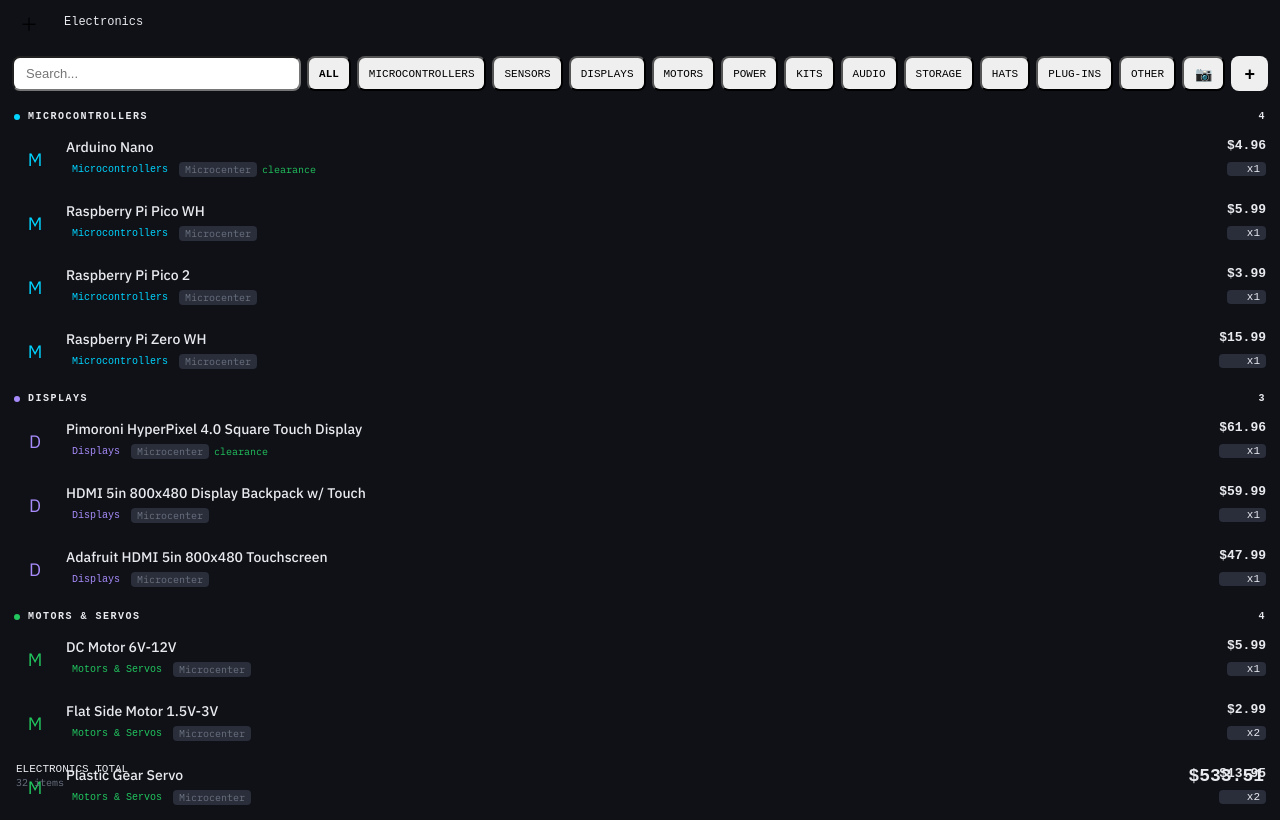
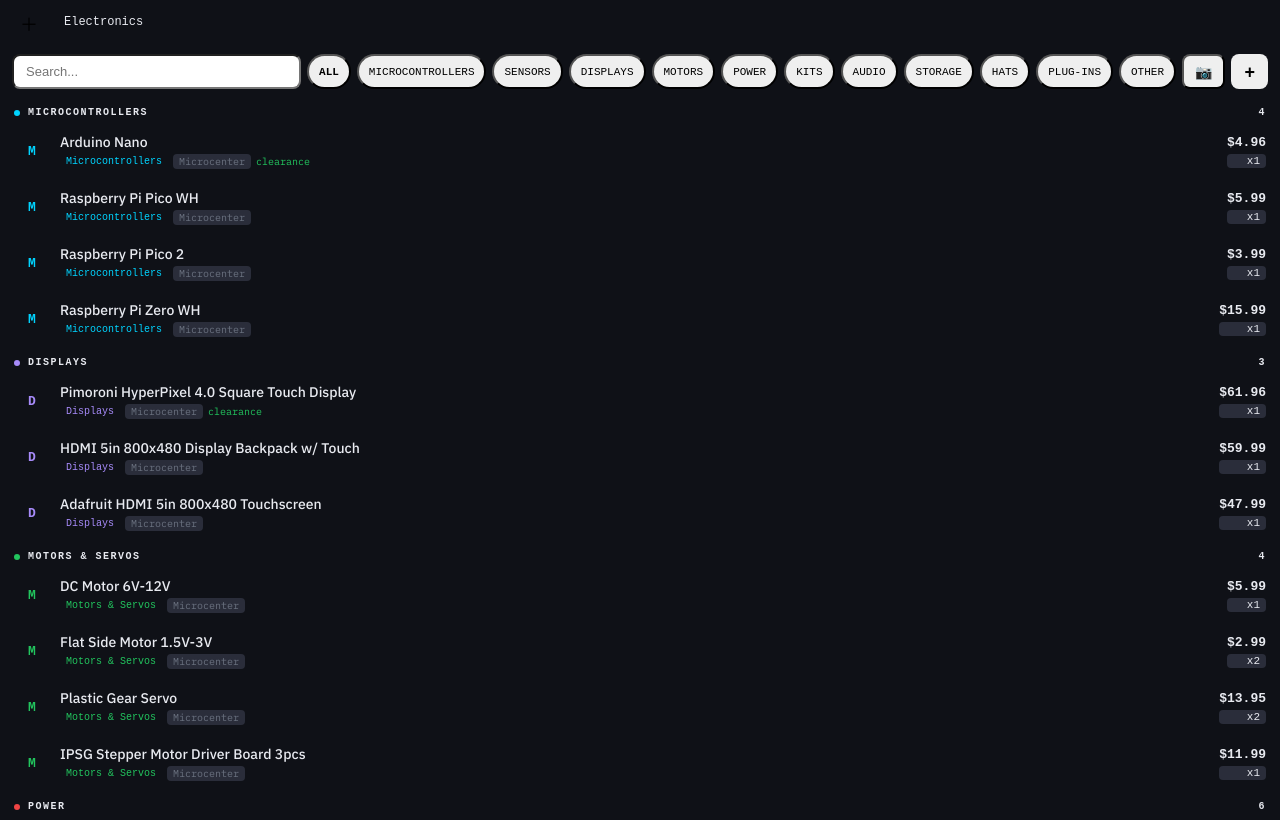
Before and after one commit to exp62625/Inventory, a plain HTML site: page index.html in a window 1280 px wide. Shown: the top 820 px of the page. Drawn offline with Linux system fonts and the light colour scheme.

Commit message:
Update index.html

```diff
--- a/index.html
+++ b/index.html
@@ -9,21 +9,21 @@
 @import url('https://fonts.googleapis.com/css2?family=IBM+Plex+Mono:wght@400;600&family=IBM+Plex+Sans:wght@400;500;600&display=swap');
 :root{--bg:#0f1117;--surface:#1a1d27;--border:#2a2d3a;--accent:#f7931a;--accent2:#00d4ff;--text:#e8eaf0;--muted:#6b7280;--danger:#ef4444;--success:#22c55e;--warning:#f59e0b;}
 *{box-sizing:border-box;margin:0;padding:0;}
-body{background:var(--bg);color:var(--text);font-family:'IBM Plex Sans',sans-serif;font-size:14px;min-height:100vh;padding-bottom:80px;}
+body{background:var(--bg);color:var(--text);font-family:'IBM Plex Sans',sans-serif;font-size:14px;min-height:100vh;padding-bottom:20px;}
 
 /* TABS BAR */
 .tabs-bar{background:var(–surface);border-bottom:1px solid var(–border);display:flex;align-items:center;padding:0 8px;overflow-x:auto;scrollbar-width:none;position:sticky;top:0;z-index:101;}
 .tabs-bar::-webkit-scrollbar{display:none;}
-.tab-pill{padding:12px 14px;font-family:‘IBM Plex Mono’,monospace;font-size:12px;color:var(–muted);cursor:pointer;white-space:nowrap;border-bottom:2px solid transparent;flex-shrink:0;}
+.tab-pill{padding:10px 14px;font-family:‘IBM Plex Mono’,monospace;font-size:12px;color:var(–muted);cursor:pointer;white-space:nowrap;border-bottom:2px solid transparent;flex-shrink:0;}
 .tab-pill.active{color:var(–accent);border-bottom-color:var(–accent);}
 .tab-add-btn{padding:10px 12px;font-size:18px;color:var(–accent2);cursor:pointer;flex-shrink:0;border:none;background:none;}
 
 /* TOOLBAR */
-.toolbar{padding:10px 12px;display:flex;gap:6px;flex-wrap:wrap;background:var(–bg);border-bottom:1px solid var(–border);position:sticky;top:45px;z-index:99;}
+.toolbar{padding:8px 12px;display:flex;gap:6px;flex-wrap:wrap;background:var(–bg);border-bottom:1px solid var(–border);position:sticky;top:45px;z-index:99;}
 .search-wrap{flex:1;min-width:140px;}
 .search-wrap input{width:100%;background:var(–surface);border:1px solid var(–border);border-radius:8px;padding:8px 12px;color:var(–text);font-size:13px;outline:none;}
 .search-wrap input:focus{border-color:var(–accent2);}
-.fbtn{background:var(–surface);border:1px solid var(–border);border-radius:8px;padding:7px 10px;color:var(–muted);font-size:11px;font-family:‘IBM Plex Mono’,monospace;cursor:pointer;white-space:nowrap;}
+.fbtn{background:var(–surface);border:1px solid var(–border);border-radius:20px;padding:5px 10px;color:var(–muted);font-size:11px;font-family:‘IBM Plex Mono’,monospace;cursor:pointer;white-space:nowrap;}
 .fbtn.active{background:var(–accent);border-color:var(–accent);color:#000;font-weight:600;}
 .icon-btn{background:var(–surface);border:1px solid var(–accent2);border-radius:8px;padding:7px 11px;color:var(–accent2);font-size:14px;cursor:pointer;}
 .add-btn{background:var(–accent);border:none;border-radius:8px;padding:7px 13px;color:#000;font-weight:600;font-size:18px;cursor:pointer;line-height:1;}
@@ -31,10 +31,10 @@
 /* LIST */
 .sec-hdr{font-family:‘IBM Plex Mono’,monospace;font-size:10px;font-weight:600;text-transform:uppercase;letter-spacing:1.5px;color:var(–muted);padding:10px 14px 5px;border-bottom:1px solid var(–border);display:flex;align-items:center;gap:8px;}
 .sec-dot{width:6px;height:6px;border-radius:50%;background:var(–accent);display:inline-block;}
-.item-card{background:var(–surface);border-bottom:1px solid var(–border);padding:11px 14px;display:grid;grid-template-columns:auto 1fr auto;gap:3px 10px;cursor:pointer;align-items:start;}
+.item-card{background:var(–surface);border-bottom:1px solid var(–border);padding:10px 14px;display:grid;grid-template-columns:auto 1fr auto;gap:2px 10px;cursor:pointer;align-items:center;}
 .item-card:active{background:#22253a;}
-.item-thumb{width:42px;height:42px;border-radius:8px;object-fit:cover;grid-row:1/3;align-self:center;border:1px solid var(–border);}
-.item-thumb-placeholder{width:42px;height:42px;border-radius:8px;background:var(–bg);border:1px solid var(–border);display:flex;align-items:center;justify-content:center;font-size:18px;grid-row:1/3;align-self:center;}
+.item-thumb{width:36px;height:36px;border-radius:50%;object-fit:cover;grid-row:1/3;align-self:center;border:1px solid var(–border);flex-shrink:0;}
+.item-thumb-placeholder{width:36px;height:36px;border-radius:50%;background:var(–surface);border:1px solid var(–border);display:flex;align-items:center;justify-content:center;font-size:13px;font-weight:700;font-family:‘IBM Plex Mono’,monospace;grid-row:1/3;align-self:center;flex-shrink:0;}
 .item-name{font-weight:500;font-size:14px;color:var(–text);line-height:1.3;}
 .item-price{font-family:‘IBM Plex Mono’,monospace;font-size:13px;font-weight:600;color:var(–accent);text-align:right;white-space:nowrap;}
 .item-meta{font-size:11px;color:var(–muted);display:flex;gap:5px;flex-wrap:wrap;align-items:center;}
@@ -109,10 +109,6 @@
 .color-swatch{width:26px;height:26px;border-radius:50%;cursor:pointer;border:2px solid transparent;}
 .color-swatch.sel{border-color:#fff;}
 
-/* TOTAL BAR */
-.total-bar{position:fixed;bottom:0;left:0;right:0;background:var(–surface);border-top:1px solid var(–border);padding:11px 16px;display:flex;justify-content:space-between;align-items:center;z-index:100;}
-.total-label{font-size:11px;color:var(–muted);font-family:‘IBM Plex Mono’,monospace;}
-.total-amount{font-family:‘IBM Plex Mono’,monospace;font-size:18px;font-weight:700;color:var(–accent);}
 .empty-state{text-align:center;padding:60px 20px;color:var(–muted);font-family:‘IBM Plex Mono’,monospace;font-size:13px;}
 select option{background:#1a1d27;}
 @keyframes spin{from{transform:rotate(0deg)}to{transform:rotate(360deg)}}
@@ -138,14 +134,6 @@
 </div>
 
 <div id="listContainer"></div>
-
-<div class="total-bar">
-  <div>
-    <div class="total-label" id="tabTotalLabel">TOTAL</div>
-    <div style="font-size:10px;color:var(--muted);font-family:'IBM Plex Mono',monospace;margin-top:1px" id="filteredInfo"></div>
-  </div>
-  <div class="total-amount" id="totalAmount">$0.00</div>
-</div>
 
 <!-- EDIT MODAL -->
 
@@ -570,9 +558,7 @@
   });
   if(!html)html='<div class="empty-state">// no items found</div>';
   document.getElementById('listContainer').innerHTML=html;
-  document.getElementById('totalAmount').textContent='$'+total.toFixed(2);
-  document.getElementById('tabTotalLabel').textContent=tab.name.toUpperCase()+' TOTAL';
-  document.getElementById('filteredInfo').textContent=mainItems.length+' items';
+
 }
 
 function openParentKit(kitId){openEdit(kitId);setTimeout(function(){switchMTab('kit');},300);}
```
